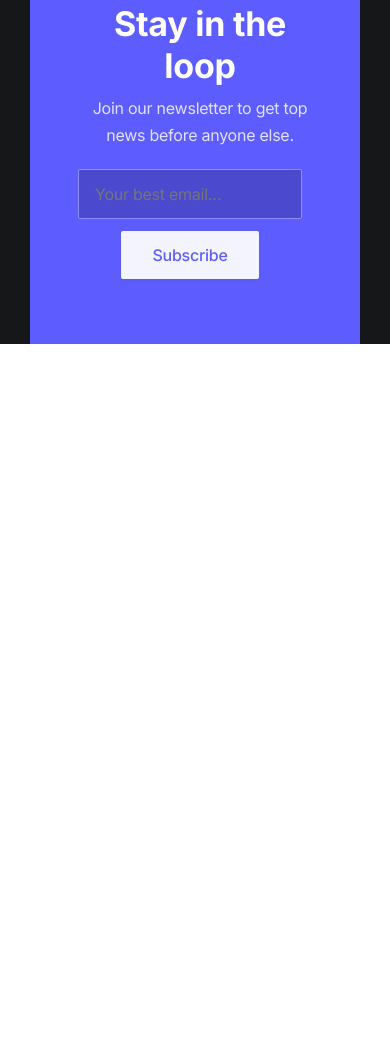
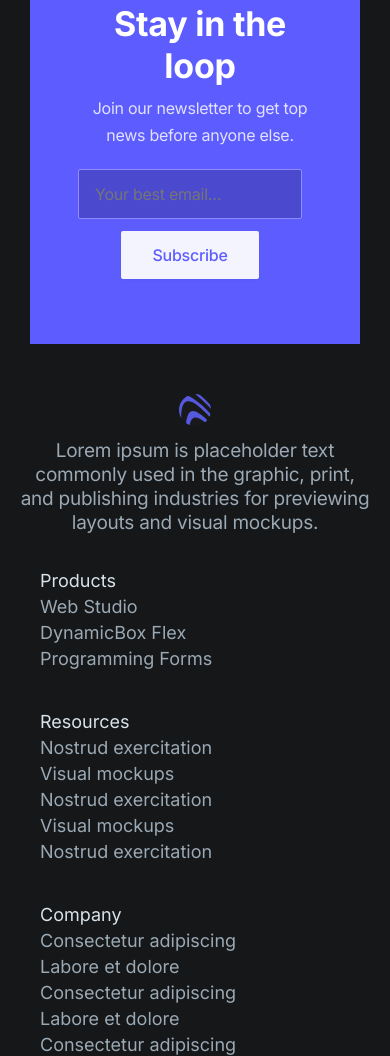
Before and after one commit to andrewloza3324/first-repository, a plain HTML site: page index.html in a window 390 px wide. Shown: the part 6650-7706 px from the top of the page. Before the commit the page ends 6994 px from the top, so only its background shows below. Drawn offline with Linux system fonts and the light colour scheme.

Commit message:
initial commit

```diff
--- a/index.html
+++ b/index.html
@@ -374,5 +374,73 @@
         </div>
       </div>
     </section>
+    <section class="footer-top">
+      <div class="wrapper">
+        <div class="footer-top__content">
+          <div class="footet-top__left">
+            <img src="images/Logo.svg" alt="" class="footet-top__icon">
+            <p class="footer-top__text">Lorem ipsum is placeholder text commonly used in the graphic, print, and publishing industries for previewing layouts and visual mockups.</p>
+          </div>
+          <div class="footer-top__right">
+            <ul class="footer-top__ul">
+              <li>
+                <span class="footer-top__span footer-top__span--white">Products</span>
+              </li>
+              <li>
+                <span class="footer-top__span">Web Studio</span>
+              </li>
+              <li>
+                <span class="footer-top__span">DynamicBox Flex</span>
+              </li>
+              <li>
+                <span class="footer-top__span">Programming Forms</span>
+              </li>
+            </ul>
+
+            <ul class="footer-top__ul">
+              <li>
+                <span class="footer-top__span footer-top__span--white">Resources</span>
+              </li>
+              <li>
+                <span class="footer-top__span">Nostrud exercitation</span>
+              </li>
+              <li>
+                <span class="footer-top__span">Visual mockups</span>
+              </li>
+              <li>
+                <span class="footer-top__span">Nostrud exercitation</span>
+              </li>
+              <li>
+                <span class="footer-top__span">Visual mockups</span>
+              </li>
+              <li>
+                <span class="footer-top__span">Nostrud exercitation</span>
+              </li>
+            </ul>
+
+            <ul class="footer-top__ul">
+              <li>
+                <span class="footer-top__span footer-top__span--white">Company</span>
+              </li>
+              <li>
+                <span class="footer-top__span">Consectetur adipiscing</span>
+              </li>
+              <li>
+                <span class="footer-top__span">Labore et dolore</span>
+              </li>
+              <li>
+                <span class="footer-top__span">Consectetur adipiscing</span>
+              </li>
+              <li>
+                <span class="footer-top__span">Labore et dolore</span>
+              </li>
+              <li>
+                <span class="footer-top__span">Consectetur adipiscing</span>
+              </li>
+            </ul>
+          </div>
+        </div>
+      </div>
+    </section>
   </body>
 </html>
--- a/style.css
+++ b/style.css
@@ -577,3 +577,82 @@
     gap: 20px;
   }
 }
+.footer-top {
+  padding-top: 50px;
+  background-color: #151719;
+  font-family: "Inter";
+}
+.footet-top__left {
+  max-width: 352px;
+}
+.footer-top__content {
+  display: flex;
+  justify-content: space-around;
+  padding-left: 20px;
+  padding-right: 20px;
+}
+.footer-top__text {
+  margin-top: 13px;
+  font-weight: 400;
+  font-size: 16px;
+  line-height: 24px;
+  letter-spacing: -0.25px;
+  color: #9ba9b4;
+}
+.footer-top__right {
+  display: flex;
+  max-width: 583px;
+  gap: 81px;
+}
+.footer-top__ul {
+  list-style: none;
+  display: flex;
+  flex-direction: column;
+  gap: 4px;
+}
+.footer-top__span {
+  font-style: normal;
+  font-weight: 400;
+  font-size: 14px;
+  line-height: 22px;
+  color: #9ba9b4;
+}
+.footer-top__span--white {
+  color: #d9e3ea;
+}
+@media (max-width: 970px) {
+  .footer-top__content {
+    gap: 20px;
+  }
+}
+@media (max-width: 640px) {
+  .footer-top__content {
+    flex-direction: column;
+    align-items: center;
+    gap: 35px;
+  }
+  .footet-top__icon {
+    display: block;
+    margin: auto;
+  }
+  .footer-top__text {
+    text-align: center;
+  }
+  .footer-top__right {
+    gap: 41px;
+  }
+  .footer-top__span {
+    font-size: 18px;
+  }
+  .footer-top__text {
+    font-size: 19px;
+  }
+}
+@media (max-width: 460px) {
+  .footer-top__right {
+    flex-direction: column;
+    width: 100%;
+    align-items: flex-start;
+    padding-left: 40px;
+  }
+}
```
